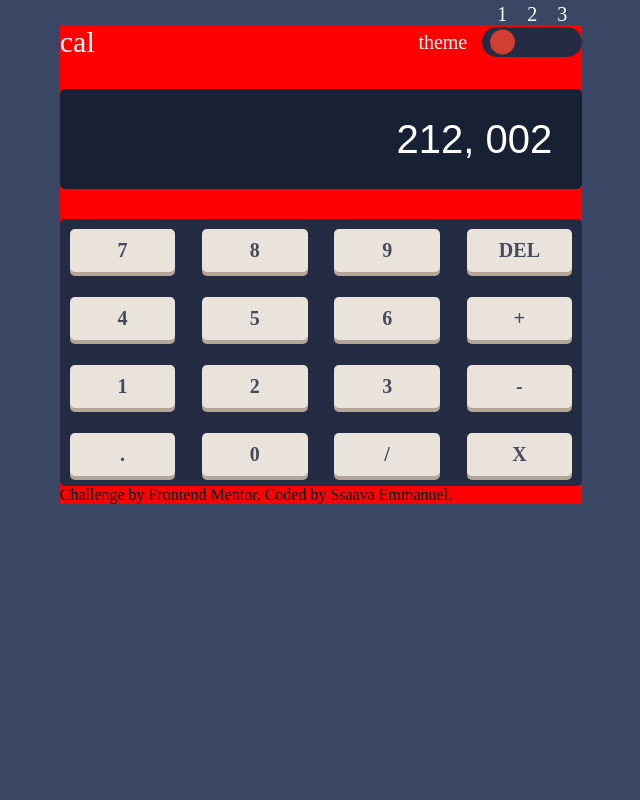
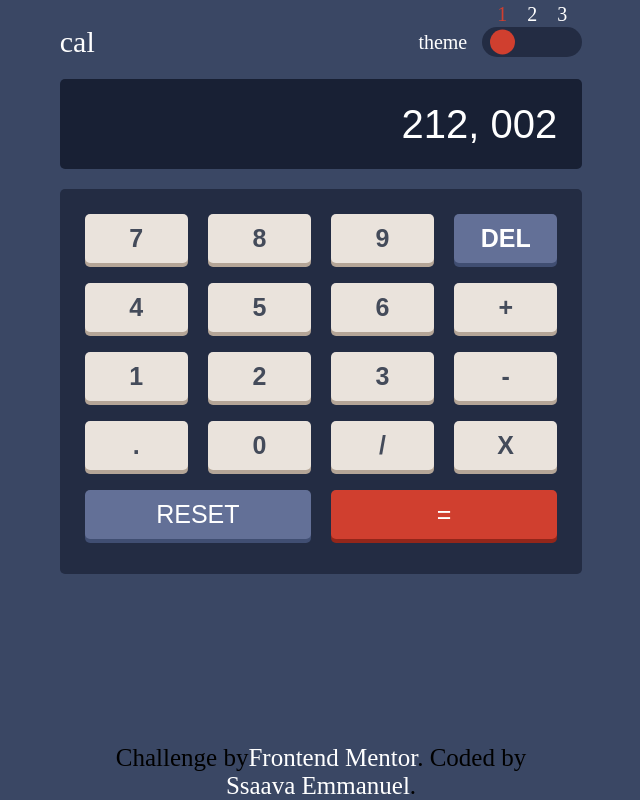
Before and after one commit to Ssaava/calculator-app, a React (Vite) app: page / in a window 1280 px wide. Shown: the whole page, without its empty margins (319-959 px from the left). Built offline with nearby package versions, Linux system fonts and the light colour scheme.

Commit message:
finished setting up the UI

```diff
--- a/src/App.jsx
+++ b/src/App.jsx
@@ -8,8 +8,8 @@ function App() {
         <Header />
         <Screen />
         <ButtonsCase />
-        <div>
-          Challenge by{" "}
+        <div className="author">
+          Challenge by
           <a
             href="https://www.frontendmentor.io?ref=challenge"
             target="_blank"
@@ -17,8 +17,8 @@ function App() {
           >
             Frontend Mentor
           </a>
-          . Coded by <a href="https://twitter.com/ssava_ema">Ssaava Emmanuel</a>
-          .
+          . Coded by <br />
+          <a href="https://twitter.com/ssava_ema">Ssaava Emmanuel</a>.
         </div>
       </div>
     </>
--- a/src/components/ButtonsCase.jsx
+++ b/src/components/ButtonsCase.jsx
@@ -1,3 +1,4 @@
+import BigButton from "./buttons/BigButton";
 import Button from "./buttons/Button";
 export default function ButtonsCase() {
   return (
@@ -6,7 +7,7 @@ export default function ButtonsCase() {
         <Button num={7} />
         <Button num={8} />
         <Button num={9} />
-        <Button num="DEL" />
+        <Button num="DEL" classname="special-key" />
         <Button num={4} />
         <Button num={5} />
         <Button num={6} />
@@ -19,6 +20,8 @@ export default function ButtonsCase() {
         <Button num={0} />
         <Button num="/" />
         <Button num="X" />
+        <BigButton num="RESET" />
+        <BigButton num="=" specialKey="equals-key" />
       </div>
     </>
   );
--- a/src/components/buttons/BigButton.jsx
+++ b/src/components/buttons/BigButton.jsx
@@ -1,3 +1,8 @@
-export default function BigButton() {
-  return <div>BigButton</div>;
+import PropTypes from "prop-types";
+export default function BigButton({ num, specialKey = "reset-key" }) {
+  return <button className={`big-btn ${specialKey}`}>{num}</button>;
 }
+BigButton.propTypes = {
+  num: PropTypes.oneOfType([PropTypes.number, PropTypes.string]),
+  specialKey: PropTypes.string.isRequired,
+};
--- a/src/components/buttons/Button.jsx
+++ b/src/components/buttons/Button.jsx
@@ -1,8 +1,9 @@
 import PropTypes from "prop-types";
-export default function Button({ num }) {
-  return <div className="btn">{num}</div>;
+export default function Button({ num, classname = "nums" }) {
+  return <button className={`btn ${classname}`}>{num}</button>;
 }
 
 Button.propTypes = {
-  num: PropTypes.number.isRequired,
+  num: PropTypes.oneOfType([PropTypes.number, PropTypes.string]).isRequired,
+  classname: PropTypes.string.isRequired,
 };
--- a/src/sass/partials/_app.scss
+++ b/src/sass/partials/_app.scss
@@ -1,6 +1,24 @@
+@use "functions" as f;
+@forward "variables";
 .container {
-  background-color: red;
   max-width: 550px;
   width: 95%;
   margin-inline: auto;
 }
+.author {
+  position: absolute;
+  bottom: 0;
+  text-align: center;
+  font-size: clamp(f.rem(16), 5vw, f.rem(25));
+  left: 50%;
+  transform: translateX(-50%);
+  max-width: 550px;
+  width: 95%;
+  // color: var(--txt-clr-blue);
+  a {
+    color: var(--txt-clr);
+    &:hover {
+      color: var(--txt-clr-hover);
+    }
+  }
+}
--- a/src/sass/partials/_bigButton.scss
+++ b/src/sass/partials/_bigButton.scss
@@ -0,0 +1,30 @@
+@forward "variables";
+@use "functions" as f;
+.big-btn {
+  font-size: clamp(f.rem(12), 5vw, f.rem(25));
+  width: calc((100% / 2) - f.rem(10));
+  background-color: var(--k-bg-blue);
+  padding-block: f.rem(10);
+  border-radius: f.rem(5);
+  box-shadow: 0 f.rem(4) var(--k-shadow-blue);
+  cursor: pointer;
+  color: var(--txt-clr);
+}
+.reset-key {
+  background-color: var(--k-bg-blue);
+  box-shadow: 0 f.rem(4) var(--k-shadow-blue);
+  color: var(--txt-clr);
+  &:hover {
+    background-color: var(--k-shadow-blue);
+    color: var(--txt-clr-hover);
+  }
+}
+.equals-key {
+  background-color: var(--k-bg-red);
+  box-shadow: 0 f.rem(4) var(--k-shadow-red);
+  color: var(--txt-clr);
+  &:hover {
+    background-color: var(--k-shadow-red);
+    color: var(--txt-clr-hover);
+  }
+}
--- a/src/sass/partials/_button.scss
+++ b/src/sass/partials/_button.scss
@@ -5,18 +5,33 @@
   width: 100%;
   border-radius: f.rem(5);
   background: var(--kp-bg-toggle);
-  padding: f.rem(10);
-  @include m.flex(25, wrap);
+  padding: f.rem(25) f.rem(25) f.rem(35);
+  @include m.flex(20, wrap);
 }
 .btn {
   border-radius: f.rem(5);
-  font-size: f.rem(20);
+  font-size: clamp(f.rem(12), 5vw, f.rem(25));
   font-weight: 900;
+  width: calc((100% / 4) - f.rem(15));
+  text-align: center;
+  padding-block: f.rem(10);
+  cursor: pointer;
+}
+.nums {
+  background-color: var(--k-bg-grey);
   color: var(--txt-clr-blue);
   box-shadow: 0 f.rem(4) var(--k-shadow-grey);
-  width: calc((100% / 4) - f.rem(20));
-  text-align: center;
-  padding: f.rem(10) f.rem(0);
-  cursor: pointer;
-  background-color: var(--k-bg-grey);
+  &:hover {
+    background-color: var(--k-shadow-grey);
+    color: var(--txt-clr-hover);
+  }
 }
+.special-key {
+  color: var(--txt-clr);
+  background-color: var(--k-bg-blue);
+  box-shadow: 0 f.rem(4) var(--k-shadow-blue);
+  &:hover {
+    background-color: var(--k-shadow-blue);
+    color: var(--txt-clr-hover);
+  }
+}
--- a/src/sass/partials/_header.scss
+++ b/src/sass/partials/_header.scss
@@ -49,30 +49,30 @@ header {
         width: f.rem(25);
         height: f.rem(25);
         border-radius: 100%;
-        background-color: var(--k-bg-toggle);
+        background-color: var(--k-bg-red);
         position: absolute;
         left: f.rem(7.5);
         top: 50%;
         transform: translateY(-50%);
         transition: 0.5s;
       }
-      // #dark-mode:checked ~ .switch-label {
-      //   color: rgb(30, 20, 211);
-      // }
+      #dark-mode:checked + .switch-label {
+        color: var(--k-bg-red);
+      }
       #light-mode:checked ~ .switch-selection {
-        background-color: var(--k-bg-toggle);
+        background-color: var(--k-bg-grey);
         left: f.rem(37.5);
       }
-      // #light-mode:checked ~ .switch-label {
-      //   color: black;
-      // }
+      #light-mode:checked + .switch-label {
+        color: var(--k-bg-grey);
+      }
       #user-mode:checked ~ .switch-selection {
-        background-color: var(--k-bg-toggle);
+        background-color: var(--k-bg-blue);
         left: f.rem(67.5);
       }
-      // #user-mode:checked ~ .switch-label {
-      //   color: rgb(255, 0, 0);
-      // }
+      #user-mode:checked + .switch-label {
+        color: var(--k-bg-blue);
+      }
     }
   }
 }
--- a/src/sass/partials/_main.scss
+++ b/src/sass/partials/_main.scss
@@ -27,6 +27,9 @@ a {
 li {
   list-style: none;
 }
+button {
+  border: none;
+}
 .flex-center {
   display: flex;
   align-items: center;
--- a/src/sass/partials/_screen.scss
+++ b/src/sass/partials/_screen.scss
@@ -3,16 +3,16 @@
 .screen {
   width: 100%;
   margin-inline: auto;
-  padding: f.rem(20) f.rem(30);
+  padding: f.rem(20) f.rem(25);
   background-color: var(--s-bg);
   border-radius: f.rem(5);
-  margin-block: f.rem(30);
+  margin-block: f.rem(20);
   input[type="text"] {
     background: none;
     color: var(--txt-clr);
     text-align: right;
     width: 100%;
-    height: f.rem(60);
+    height: f.rem(50);
     outline: none;
     border: none;
     font-size: f.rem(40);
--- a/src/sass/partials/_variables.scss
+++ b/src/sass/partials/_variables.scss
@@ -12,14 +12,18 @@
   --s-bg: hsl(224, 36%, 15%);
   // keys
   --k-bg-blue: hsl(225, 21%, 49%);
+  --k-bg-blue-hover: hsla(225, 21%, 49%);
   --k-shadow-blue: hsl(224, 28%, 35%);
-  --k-bg-toggle: hsl(6, 63%, 50%);
+  --k-bg-red: hsl(6, 63%, 50%);
+  --k-bg-red-hover: hsla(6, 70%, 34%);
   --k-shadow-red: hsl(6, 70%, 34%);
   --k-bg-grey: hsl(30, 25%, 89%);
+  --k-bg-grey-hover: hsla(30, 25%, 89%);
   --k-shadow-grey: hsl(28, 16%, 65%);
   // Text
   --txt-clr-blue: hsl(221, 14%, 31%);
   --txt-clr: hsl(0, 0%, 100%);
+  --txt-clr-hover: hsla(0, 0%, 100%, 0.566);
 }
 // let us add the @media rule to initialize the project theme
 @media (prefers-color-scheme: dark) {
--- a/src/sass/styles.scss
+++ b/src/sass/styles.scss
@@ -3,3 +3,4 @@
 @use "./partials/header";
 @use "./partials/screen";
 @use "./partials/button";
+@use "partials/bigButton";
```
